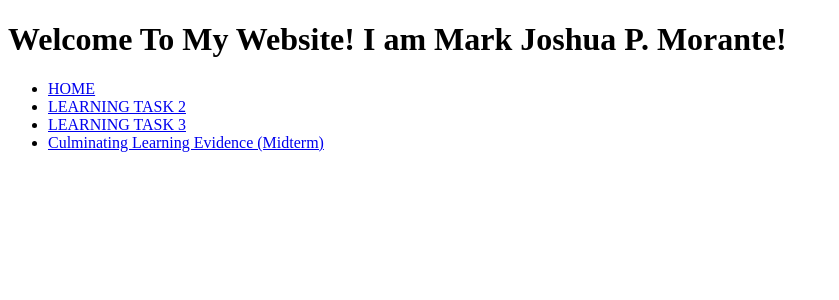
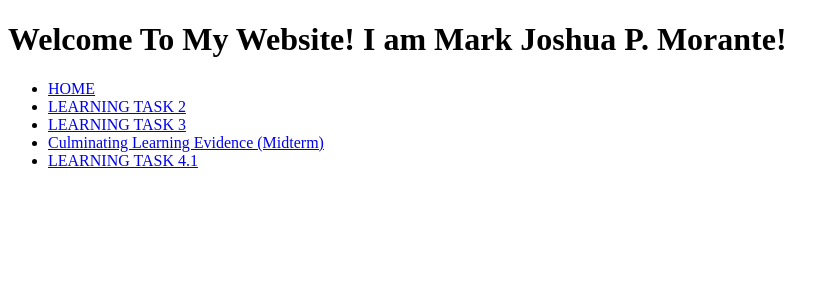
Before and after one commit to morante0412/learningtasks, a PHP site: page / in a window 1280 px wide. Shown: the top 300 px of the page, without its empty margins (0-839 px from the left). Run offline with PHP 8.4, Linux system fonts and the light colour scheme.

Commit message:
Update index.php

```diff
--- a/index.php
+++ b/index.php
@@ -10,6 +10,7 @@
             <li><a href="/LT2/menu.html">LEARNING TASK 2</a></li>
             <li><a href="/LT3/index.html">LEARNING TASK 3</a></li>
             <li><a href="/CLE1MT/index.html">Culminating Learning Evidence (Midterm)</a></li>
+            <li><a href="/LT4/index.html">LEARNING TASK 4.1</a></li>
         </ul>
     </body>
 </html>
```
